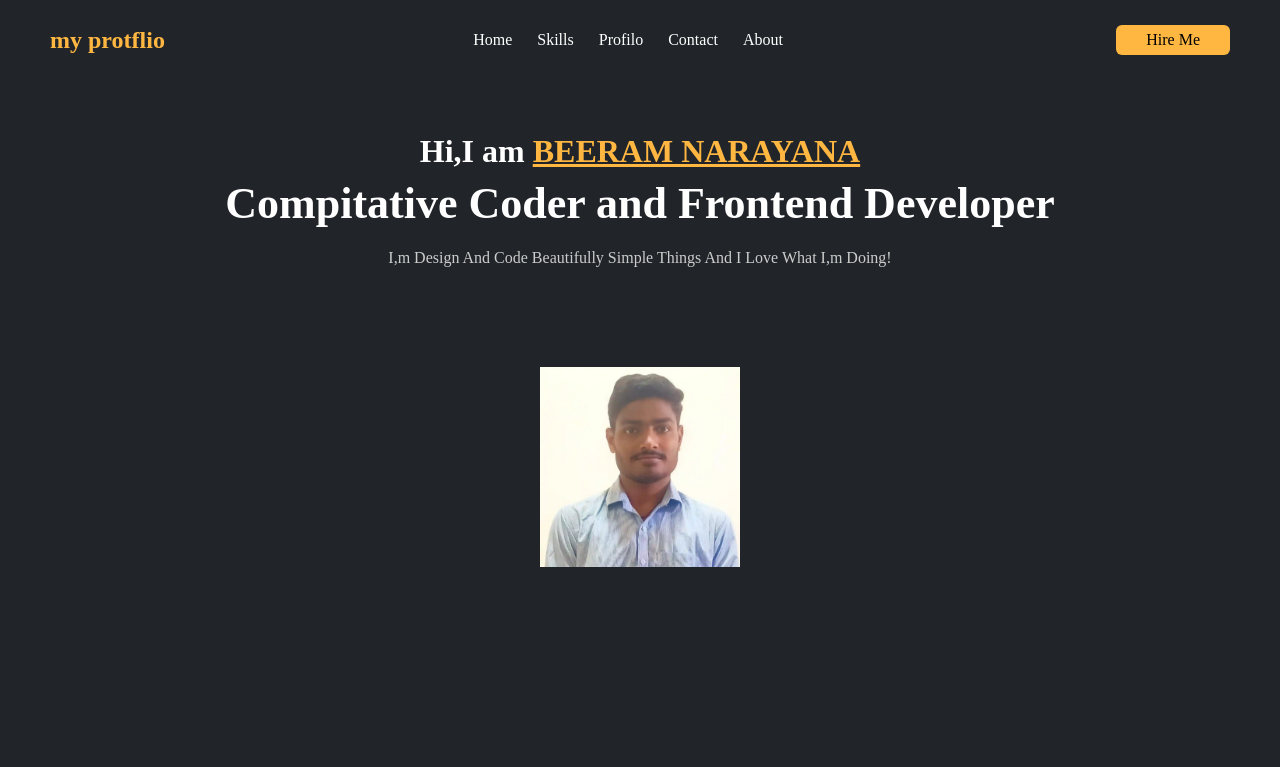
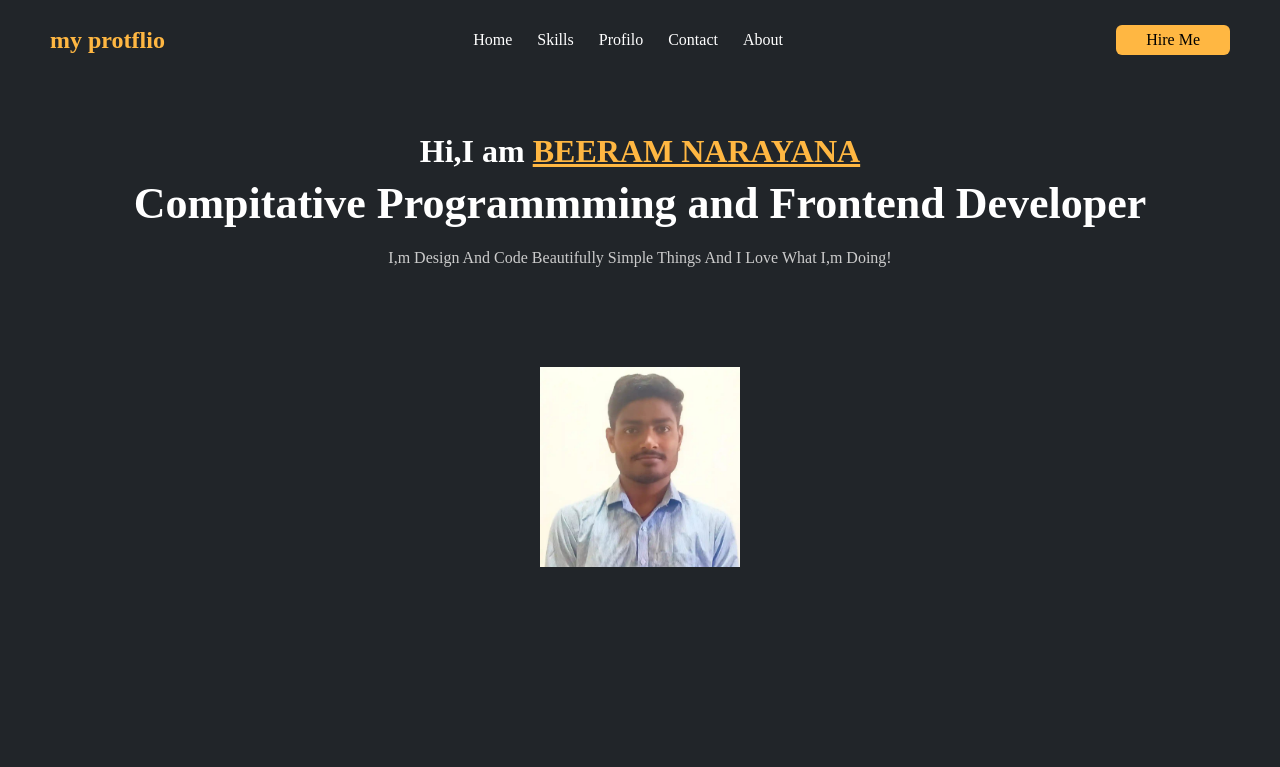
Before and after one commit to Beeramnarayana/portfolio, a plain HTML site: page index.html in a window 1280 px wide. Shown: the top 767 px of the page. Drawn offline with nearby package versions, Linux system fonts and the light colour scheme.

Commit message:
Update index.html

```diff
--- a/index.html
+++ b/index.html
@@ -24,7 +24,7 @@
          <div class="main">
             <h4>
             Hi,I am <span>BEERAM NARAYANA</span></h4>
-            <p class="title">Compitative Coder and Frontend Developer</p>
+            <p class="title">Compitative Programmming and Frontend Developer</p>
             <p class="subtitle">I,m Design And Code Beautifully Simple Things And I Love What I,m Doing! </p>
             <img src="image.jpg">
          </div>
```
